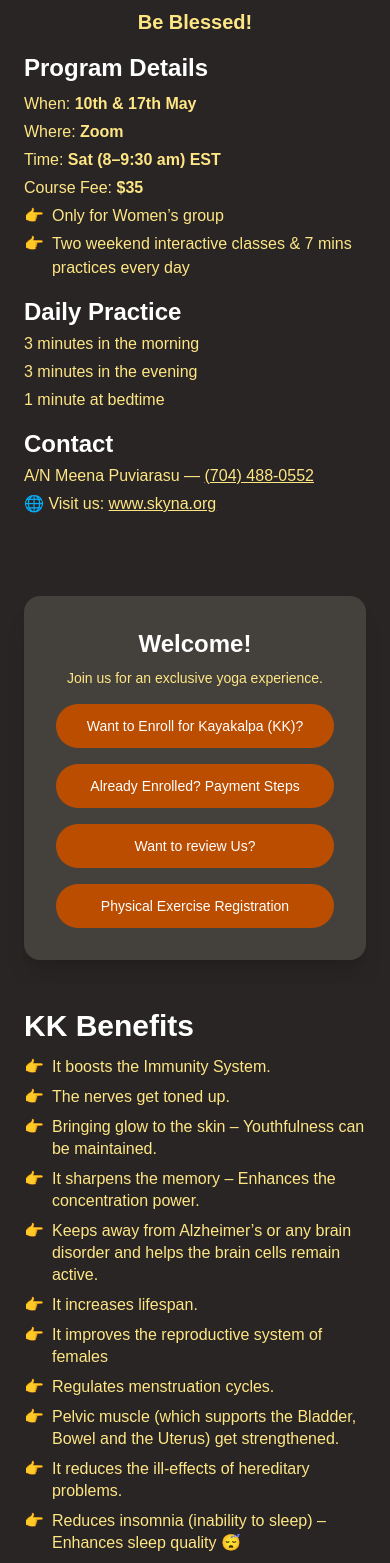
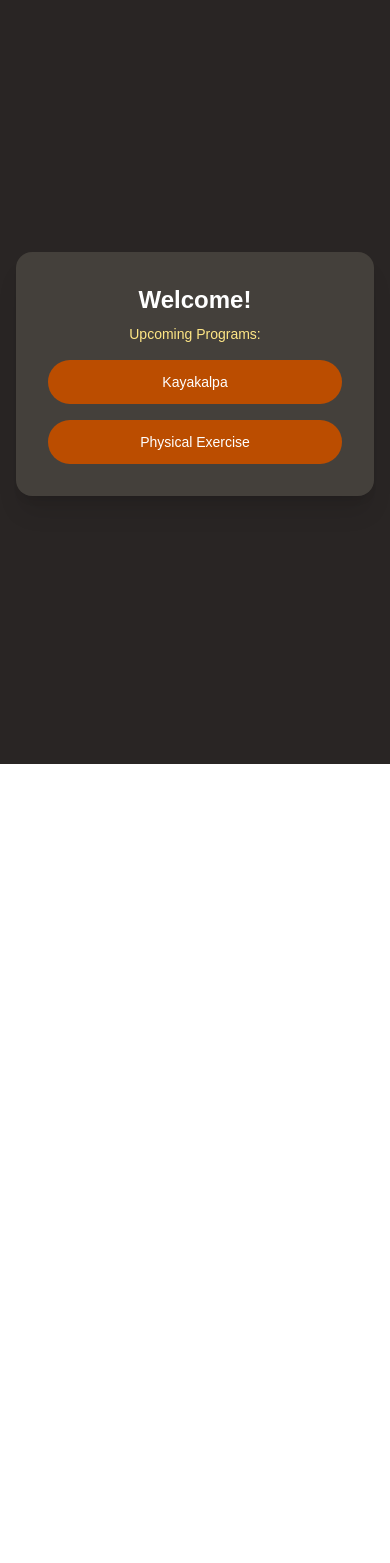
Before and after one commit to Itz-Viggy/Yoga-Registration, a Next.js app: page / in a window 390 px wide. Shown: the part 80-1643 px from the top of the page. After the commit the page ends 844 px from the top, so only its background shows below. Built offline with nearby package versions, Linux system fonts and the light colour scheme.

Commit message:
Added Home Page

```diff
--- a/src/app/page.tsx
+++ b/src/app/page.tsx
@@ -3,33 +3,10 @@
 import Image from "next/image";
 import { useRouter } from "next/navigation";
 
-const benefits = [
-  "It boosts the Immunity System.",
-  "The nerves get toned up.",
-  "Bringing glow to the skin – Youthfulness can be maintained.",
-  "It sharpens the memory – Enhances the concentration power.",
-  "Keeps away from Alzheimer’s or any brain disorder and helps the brain cells remain active.",
-  "It increases lifespan.",
-  "It improves the reproductive system of females",
-  "Regulates menstruation cycles.",
-  "Pelvic muscle (which supports the Bladder, Bowel and the Uterus) get strengthened.",
-  "It reduces the ill‑effects of hereditary problems.",
-  "Reduces insomnia (inability to sleep) – Enhances sleep quality 😴",
-  "We feel rejuvenated as it increases blood circulation throughout the body.",
-  "Helps keep the mind calm and soothes.",
-  "Fosters positive thinking.",
-  "Practicing Kayakalpa cures Asthma.",
-  "Doing Ashwini Mudra cures piles.",
-  "Reduces the level of sugar in the blood.",
-  "Lowers blood pressure and cholesterol levels 🩸",
-  "Reduces stress and anxiety 🙇‍♂️",
-  "Improves flexibility, strength, and balance 💪",
-  "Relieves chronic pain and inflammation 🦵",
-];
-
 export default function HomePage() {
   const router = useRouter();
-  const handleJoinClick = () => router.push("/register");
+  const handleKKClick = () => router.push("/kkhome");
+  const handlePEClick = () => router.push("/register/pe");
 
   return (
     <>
@@ -48,129 +25,28 @@ export default function HomePage() {
         </h1>
       </header>
 
-      {/* Main Content */}
-      <main className="w-screen flex flex-col overflow-hidden h-auto md:h-[calc(100vh-64px)]">
-        {/* ------------ Top row ------------ */}
-        <div className="flex flex-col md:flex-row flex-1">
-          {/* ---------- Program Details ---------- */}
-          <section className="w-full md:w-1/2 bg-stone-800 p-6 md:p-12 overflow-auto">
-            <div className="mb-8 text-amber-200 space-y-1 text-base md:text-lg">
-              {/* Moved to top */}
-              <p className="text-center text-amber-200 text-xl font-semibold mb-4">
-                Be Blessed!
-              </p>
-
-              <h4 className="text-2xl md:text-4xl font-bold text-white mb-2">
-                Program Details
-              </h4>
-              <p>
-                When: <span className="font-semibold">10th & 17th May</span>
-              </p>
-              <p>
-                Where: <span className="font-semibold">Zoom</span>
-              </p>
-              <p>
-                Time: <span className="font-semibold">Sat (8–9:30 am) EST</span>
-              </p>
-              <p>
-                Course Fee: <span className="font-semibold">$35</span>
-              </p>
-
-              <ul className="space-y-1">
-                {[
-                  "Only for Women’s group",
-                  "Two weekend interactive classes & 7 mins practices every day",
-                ].map((item) => (
-                  <li key={item} className="flex items-start">
-                    <span className="mr-2">👉</span>
-                    <span>{item}</span>
-                  </li>
-                ))}
-              </ul>
-
-              <h3 className="text-2xl font-bold text-white mt-4">
-                Daily Practice
-              </h3>
-              <p>3 minutes in the morning</p>
-              <p>3 minutes in the evening</p>
-              <p>1 minute at bedtime</p>
-
-              <h3 className="text-2xl font-bold text-white mt-4">Contact</h3>
-              <p>
-                A/N Meena Puviarasu —{' '}
-                <a
-                  href="tel:+17044880552"
-                  className="underline hover:text-white"
-                >
-                  (704) 488‑0552
-                </a>
-              </p>
-              <p className="mt-1">
-                🌐 Visit us:{' '}
-                <a
-                  href="https://www.skyna.org"
-                  target="_blank"
-                  rel="noopener noreferrer"
-                  className="underline hover:text-white"
-                >
-                  www.skyna.org
-                </a>
-              </p>
-            </div>
-          </section>
-
-          {/* ---------- Welcome Modal ---------- */}
-          <section className="w-full md:w-1/2 bg-stone-800 p-6 flex items-center justify-center">
-            <div className="w-full max-w-md bg-stone-700 p-8 rounded-2xl shadow-xl text-center space-y-4">
+      {/* Welcome Modal */}
+      <main className="w-screen min-h-[calc(100vh-64px)] bg-stone-800 flex items-center justify-center py-8 md:py-16 px-4 md:px-8">
+        <div className="w-full max-w-md bg-stone-700 p-8 rounded-2xl shadow-xl text-center space-y-4 max-h-[90vh] overflow-auto">
           <h3 className="text-2xl md:text-3xl font-bold text-white mb-2">
             Welcome!
           </h3>
           <p className="text-amber-200 mb-4 text-sm md:text-base">
-                Join us for an exclusive yoga experience.
+            Upcoming Programs:
           </p>
           <button
-                onClick={handleJoinClick}
+            onClick={handleKKClick}
             className="w-full py-3 px-4 bg-amber-700 text-white rounded-full hover:bg-amber-600 transition-colors text-sm md:text-base"
           >
-                Want to Enroll for Kayakalpa (KK)?
+            Kayakalpa
           </button>
           <button
-                onClick={() => router.push("/register/step1")}
+            onClick={handlePEClick}
             className="w-full py-3 px-4 bg-amber-700 text-white rounded-full hover:bg-stone-500 transition-colors text-sm md:text-base"
           >
-                Already Enrolled? Payment Steps
-              </button>
-              <button
-                onClick={() => router.push("/review")}
-                className="w-full py-3 px-4 bg-amber-700 text-white rounded-full hover:bg-stone-500 transition-colors text-sm md:text-base"
-              >
-                Want to review Us?
-              </button>
-              {/* New Physical Exercise Registration Button */}
-              <button
-                onClick={() => router.push("/register/pe")}
-                className="w-full py-3 px-4 bg-amber-700 text-white rounded-full hover:bg-amber-600 transition-colors text-sm md:text-base"
-              >
-                Physical Exercise Registration
+            Physical Exercise
           </button>
         </div>
-          </section>
-        </div>
-
-        {/* ------------ Bottom row: Benefits ------------ */}
-        <section className="w-full bg-stone-800 p-6 md:p-12 overflow-auto">
-          <h2 className="text-3xl md:text-4xl font-extrabold text-white mb-3">
-            KK Benefits
-          </h2>
-          <ul className="space-y-2 text-amber-200 leading-snug text-base md:text-lg">
-            {benefits.map((item, idx) => (
-              <li key={idx} className="flex items-start">
-                <span className="mr-2">👉</span>
-                <span>{item}</span>
-              </li>
-            ))}
-          </ul>
-        </section>
       </main>
     </>
   );
```
Lines whose indentation alone changed are shown as unchanged.
